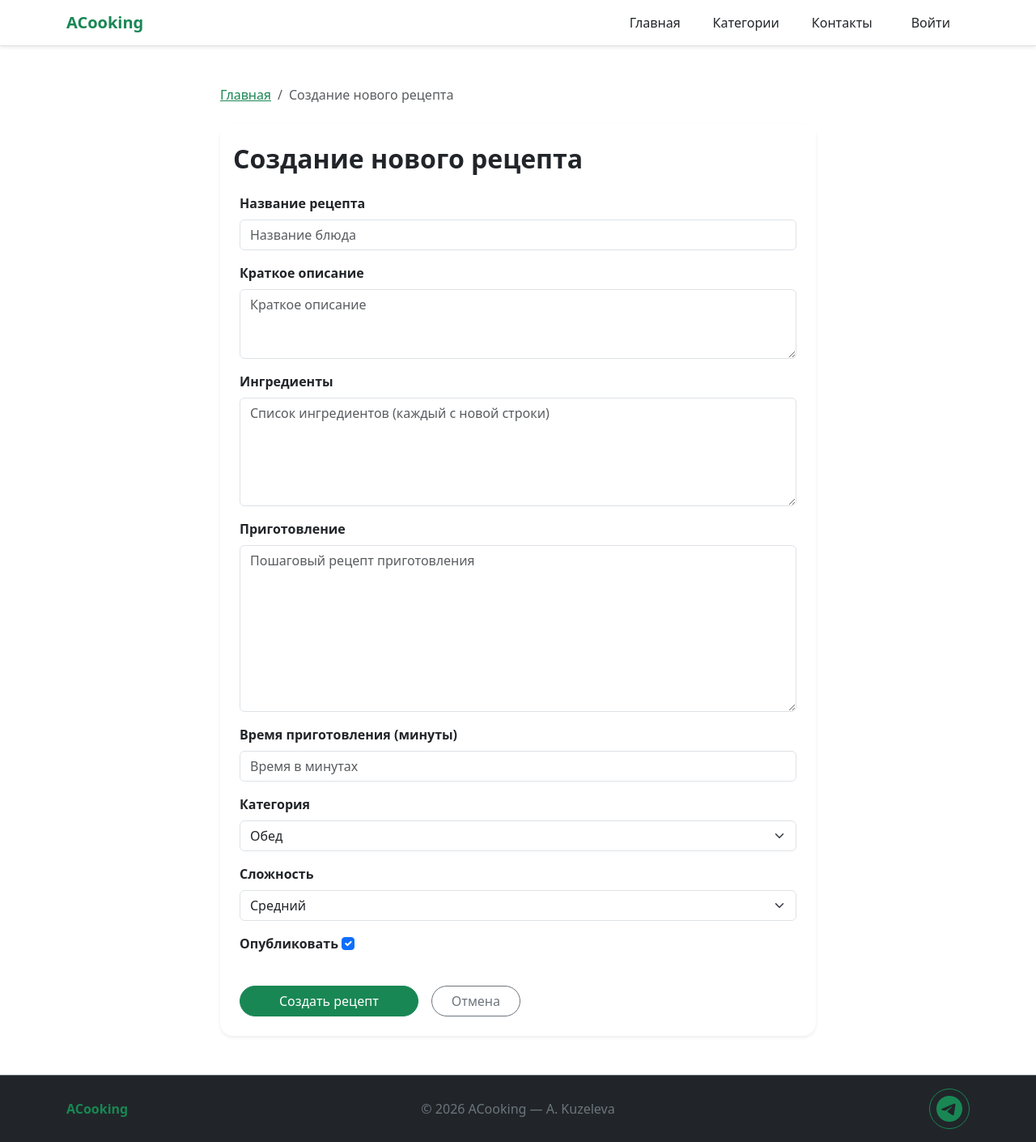
After one commit to Alexandrina-Kuzeleva/DjangoProject, a Django app: page /recipe/create/ in a window 1280 px wide. The commit adds this page. Shown: the whole page at 81% size. Run offline with Django 5.2, Linux system fonts and the light colour scheme.

Commit message:
Task 9: ModelForms for Recipe

```diff
--- a/config/urls.py
+++ b/config/urls.py
@@ -17,7 +17,7 @@ Including another URLconf
 from django.contrib import admin
 from django.urls import path
 
-from cooking_blog.views import index, categories, recipe_detail, contact
+from cooking_blog.views import index, categories, recipe_detail, contact,recipe_create,recipe_edit
 
 urlpatterns = [
     path('admin/', admin.site.urls),
@@ -25,4 +25,6 @@ urlpatterns = [
     path('categories/', categories, name='categories'),
     path('recipe/<int:pk>/', recipe_detail, name='recipe_detail'),
     path('contact/', contact, name='contact'),
+        path('recipe/create/', recipe_create, name='recipe_create'),
+    path('recipe/<int:pk>/edit/', recipe_edit, name='recipe_edit'),
 ]
--- a/cooking_blog/forms.py
+++ b/cooking_blog/forms.py
@@ -1,4 +1,5 @@
 from django import forms
+from .models import Recipe
 
 class FeedbackForm(forms.Form):
     subject = forms.CharField(
@@ -14,3 +15,37 @@ class FeedbackForm(forms.Form):
         label='Сообщение',
         widget=forms.Textarea(attrs={'class': 'form-control', 'rows': 5, 'placeholder': 'Напишите ваш вопрос или пожелание...'})
     )
+
+class RecipeForm(forms.ModelForm):
+    class Meta:
+        model = Recipe
+        fields = [
+            'title',
+            'description',
+            'ingredients',
+            'instructions',
+            'cooking_time',
+            'category',
+            'difficulty',
+            'is_published',
+        ]
+        widgets = {
+            'title': forms.TextInput(attrs={'class': 'form-control', 'placeholder': 'Название блюда'}),
+            'description': forms.Textarea(attrs={'class': 'form-control', 'rows': 3, 'placeholder': 'Краткое описание'}),
+            'ingredients': forms.Textarea(attrs={'class': 'form-control', 'rows': 5, 'placeholder': 'Список ингредиентов (каждый с новой строки)'}),
+            'instructions': forms.Textarea(attrs={'class': 'form-control', 'rows': 8, 'placeholder': 'Пошаговый рецепт приготовления'}),
+            'cooking_time': forms.NumberInput(attrs={'class': 'form-control', 'placeholder': 'Время в минутах'}),
+            'category': forms.Select(attrs={'class': 'form-select'}),
+            'difficulty': forms.Select(attrs={'class': 'form-select'}),
+            'is_published': forms.CheckboxInput(attrs={'class': 'form-check-input'}),
+        }
+        labels = {
+            'title': 'Название рецепта',
+            'description': 'Краткое описание',
+            'ingredients': 'Ингредиенты',
+            'instructions': 'Приготовление',
+            'cooking_time': 'Время приготовления (минуты)',
+            'category': 'Категория',
+            'difficulty': 'Сложность',
+            'is_published': 'Опубликовать',
+        }
--- a/cooking_blog/templates/cooking_blog/detail.html
+++ b/cooking_blog/templates/cooking_blog/detail.html
@@ -17,7 +17,7 @@
 
                 <div class="card border-0 shadow-sm rounded-4 overflow-hidden">
                     <div class="ratio ratio-16x9 bg-success bg-opacity-10 d-flex align-items-center justify-content-center">
-                        <span class="display-1">{{ recipe.get_category_display }}</span>
+                        <div class="text-muted large text-center">{{ recipe.get_category_display }}</div>
                     </div>
 
                     <div class="card-body p-4 p-lg-5">
@@ -28,6 +28,9 @@
                             <span class="badge bg-light text-dark rounded-pill px-3 py-2">
                                 {{ recipe.cooking_time }} минут
                             </span>
+                            <a href="{% url 'recipe_edit' recipe.pk %}" class="btn btn-outline-warning btn-sm rounded-pill me-2">
+                                Редактировать
+                            </a>
                         </div>
 
                         <h1 class="display-5 fw-bold mb-4">{{ recipe.title }}</h1>
--- a/cooking_blog/templates/cooking_blog/index.html
+++ b/cooking_blog/templates/cooking_blog/index.html
@@ -15,7 +15,9 @@
                 <p class="lead text-secondary mb-5">{{ hero_description }}</p>
                 <div class="d-grid d-md-flex gap-3">
                     <a href="#" class="btn btn-success btn-lg px-5 shadow">Начать готовить</a>
-                    <a href="#" class="btn btn-outline-dark btn-lg px-5">Узнать больше</a>
+                    <a href="{% url 'recipe_create' %}" class="btn btn-success btn-lg px-5 shadow">
+                        Добавить рецепт
+                    </a>
                 </div>
             </div>
             <div class="col-lg-6 d-none d-lg-block">
--- /dev/null
+++ b/cooking_blog/templates/cooking_blog/recipe_form.html
@@ -0,0 +1,59 @@
+{% extends 'cooking_blog/base.html' %}
+{% load static %}
+
+{% block title %}{{ title }} | ACooking{% endblock %}
+
+{% block content %}
+<section class="py-5">
+    <div class="container">
+        <div class="row">
+            <div class="col-lg-8 mx-auto">
+                <nav aria-label="breadcrumb" class="mb-4">
+                    <ol class="breadcrumb">
+                        <li class="breadcrumb-item"><a href="{% url 'home' %}" class="text-success">Главная</a></li>
+                        <li class="breadcrumb-item active" aria-current="page">{{ title }}</li>
+                    </ol>
+                </nav>
+
+                <div class="card border-0 shadow-sm rounded-4">
+                    <div class="card-header bg-white border-0 pt-4 pb-0">
+                        <h1 class="h2 fw-bold mb-0">{{ title }}</h1>
+                    </div>
+                    <div class="card-body p-4">
+                        <form method="post">
+                            {% csrf_token %}
+
+                            {% for field in form %}
+                            <div class="mb-3">
+                                <label for="{{ field.id_for_label }}" class="form-label fw-semibold">
+                                    {{ field.label }}
+                                </label>
+                                {{ field }}
+                                {% if field.help_text %}
+                                <div class="form-text text-muted">{{ field.help_text }}</div>
+                                {% endif %}
+                                {% if field.errors %}
+                                <div class="alert alert-danger mt-2 py-2">
+                                    {{ field.errors }}
+                                </div>
+                                {% endif %}
+                            </div>
+                            {% endfor %}
+
+                            <div class="d-flex gap-3 mt-4 pt-2">
+                                <button type="submit" class="btn btn-success px-5 rounded-pill">
+                                    {{ button_text }}
+                                </button>
+                                <a href="{% if recipe %}{% url 'recipe_detail' recipe.pk %}{% else %}{% url 'home' %}{% endif %}"
+                                   class="btn btn-outline-secondary rounded-pill px-4">
+                                    Отмена
+                                </a>
+                            </div>
+                        </form>
+                    </div>
+                </div>
+            </div>
+        </div>
+    </div>
+</section>
+{% endblock %}
--- a/cooking_blog/views.py
+++ b/cooking_blog/views.py
@@ -1,6 +1,6 @@
 from django.shortcuts import get_object_or_404, render, redirect
 from .models import Recipe
-from .forms import FeedbackForm
+from .forms import FeedbackForm, RecipeForm
 
 def index(request):
     recipes = Recipe.objects.filter(is_published=True)
@@ -74,3 +74,38 @@ def contact(request):
         'success': success,
     }
     return render(request, 'cooking_blog/contact.html', context)
+
+def recipe_create(request):
+    if request.method == 'POST':
+        form = RecipeForm(request.POST)
+        if form.is_valid():
+            recipe = form.save()
+            return redirect('recipe_detail', pk=recipe.pk)
+    else:
+        form = RecipeForm()
+
+    context = {
+        'form': form,
+        'title': 'Создание нового рецепта',
+        'button_text': 'Создать рецепт',
+    }
+    return render(request, 'cooking_blog/recipe_form.html', context)
+
+def recipe_edit(request, pk):
+    recipe = get_object_or_404(Recipe, pk=pk)
+
+    if request.method == 'POST':
+        form = RecipeForm(request.POST, instance=recipe)
+        if form.is_valid():
+            recipe = form.save()
+            return redirect('recipe_detail', pk=recipe.pk)
+    else:
+        form = RecipeForm(instance=recipe)
+
+    context = {
+        'form': form,
+        'title': 'Редактирование рецепта',
+        'button_text': 'Сохранить изменения',
+        'recipe': recipe,
+    }
+    return render(request, 'cooking_blog/recipe_form.html', context)
```
